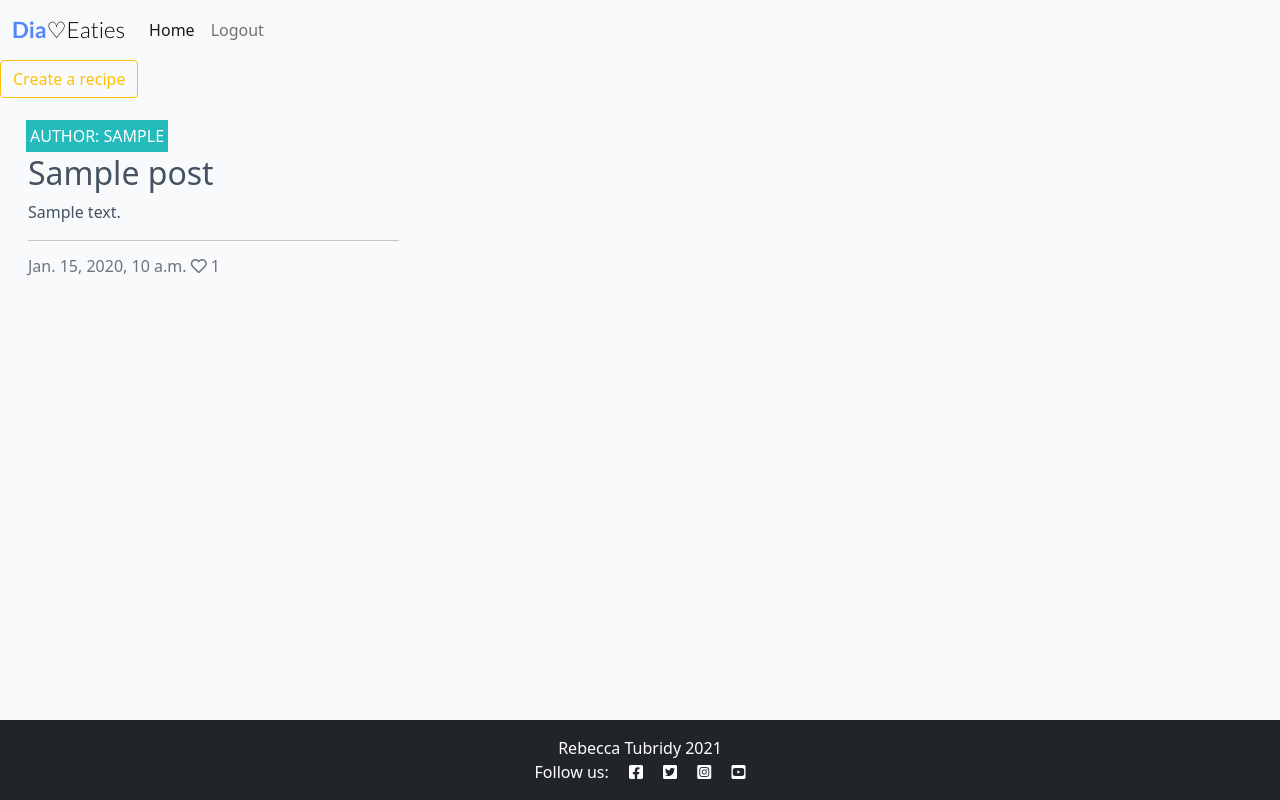
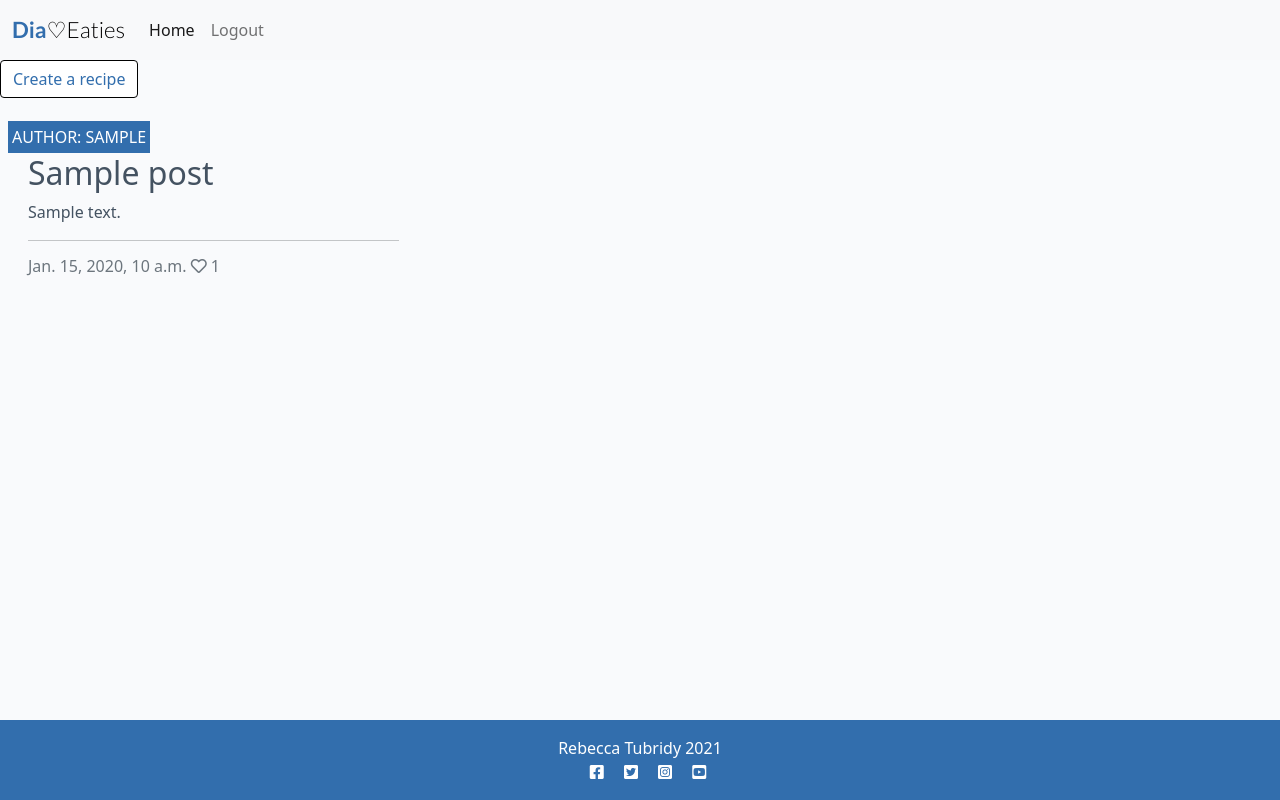
Before and after one commit to Diabekki/Dia-Eaties, a Django app: page / in a window 1280 px wide. Run offline with Django 3.2, Linux system fonts and the light colour scheme; a user stored in the database is signed in; tables that the repository leaves empty hold one stand-in row (values such as "Sample post").

Commit message:
Design home page of recipe website with css and bootstrap

```diff
--- a/static/css/style.css
+++ b/static/css/style.css
@@ -7,10 +7,6 @@ body {
     font-size: 1.4rem;
     font-weight: 700;
     color: #4A4A4F;
-}
-
-.red-o {
-    color: #E84610;
 }
 
 .thin {
@@ -30,8 +26,18 @@ body {
 }
 
 .card {
-    border: none;
+    border: rgb(0, 0, 0);
     background-color: transparent;
+}
+
+.create-button {
+    background-color: rgb(255, 255, 255);
+    color: #326ead;
+}
+
+.btn-outline-warning {
+    color: #326ead;
+    border-color: #000000;
 }
 
 .image-container {
@@ -40,10 +46,10 @@ body {
 
 .image-flash {
     position: absolute;
-    bottom: 5%;
+    bottom: 4%;
     min-width: 30%;
-    left: -2px;
-    background-color: #23BBBB;
+    left: -20px;
+    background-color: #326ead;
 }
 
 .author {
@@ -93,7 +99,7 @@ body {
 
 .post-link:hover,
 .page-link {
-    color: #E84610;
+    color: #a76527;
 }
 
 .post-title {
@@ -107,18 +113,18 @@ body {
 }
 
 .btn-signup {
-    background-color: #23BBBB;
+    background-color: #326ead;
     color: #fff;
 }
 
 .btn-signup:hover,
 .btn-signup:active {
     background-color: #fff;
-    color: #23BBBB;
+    color: #326ead;
 }
 
 .link {
-    color: #23BBBB;
+    color: #326ead;
     text-decoration: none;
 }
 
@@ -140,3 +146,7 @@ body {
     background: transparent;
     border: none;
 }
+
+.bg-dark {
+        background-color: #326ead!important;
+}
--- a/templates/base.html
+++ b/templates/base.html
@@ -13,20 +13,17 @@
     <meta name="viewport" content="width=device-width, initial-scale=1" />
     <link href="https://cdn.jsdelivr.net/npm/bootstrap@5.0.1/dist/css/bootstrap.min.css" rel="stylesheet"
         integrity="sha384-+0n0xVW2eSR5OomGNYDnhzAbDsOXxcvSN1TPprVMTNDbiYZCxYbOOl7+AMvyTG2x" crossorigin="anonymous">
-    <script src="https://cdn.jsdelivr.net/npm/bootstrap@5.0.1/dist/js/bootstrap.bundle.min.js"
-        integrity="sha384-gtEjrD/SeCtmISkJkNUaaKMoLD0//ElJ19smozuHV6z3Iehds+3Ulb9Bn9Plx0x4" crossorigin="anonymous">
-    </script>
     <link rel="stylesheet" href="{% static 'css/style.css' %}">
 
 </head>
 
 <body class="d-flex flex-column h-100 main-bg">
 
-    <!-- Navigation -->
+    <!-- Navbar -->
 
     <nav class="navbar navbar-expand-lg navbar-light bg-light">
         <div class="container-fluid">
-            <a class="navbar-brand" href="{% url 'home' %}"><span class="brand" style="color: #5286FF;">Dia<span
+            <a class="navbar-brand" href="{% url 'home' %}"><span class="brand" style="color: #326ead;">Dia<span
                         class="thin" style="color: black;">♡Eaties</span></span></span></a>
             <button class="navbar-toggler" type="button" data-bs-toggle="collapse" data-bs-target="#navbarText"
                 aria-controls="navbarText" aria-expanded="false" aria-label="Toggle navigation">
@@ -62,11 +59,14 @@
     <!-- Footer -->
     <footer class="footer mt-auto py-3 bg-dark">
         <p class="m-0 text-center text-white">Rebecca Tubridy 2021</p>
-        <p class="m-0 text-center text-white">Follow us: <i class="fab fa-facebook-square ms-3"></i>
+        <p class="m-0 text-center text-white"><i class="fab fa-facebook-square ms-3"></i>
             <i class="fab fa-twitter-square ms-3"></i>
             <i class="fab fa-instagram-square ms-3"></i>
             <i class="fab fa-youtube-square ms-3"></i></p>
     </footer>
+    <script src="https://cdn.jsdelivr.net/npm/bootstrap@5.0.1/dist/js/bootstrap.bundle.min.js"
+    integrity="sha384-gtEjrD/SeCtmISkJkNUaaKMoLD0//ElJ19smozuHV6z3Iehds+3Ulb9Bn9Plx0x4" crossorigin="anonymous">
+</script>
 </body>
 
 </html>
--- a/templates/index.html
+++ b/templates/index.html
@@ -10,7 +10,7 @@
 <div class="container-fluid">
     <div class="row">
 
-        <!-- Blog Entries Column -->
+        <!-- Recipe Entries -->
         <div class="col-12 mt-3 left">
             <div class="row">
                 {% for post in post_list %}
@@ -20,7 +20,7 @@
                             <div class="image-container">
                                 {% if "placeholder" in post.featured_image.url %}
                                 <img class="card-img-top"
-                                    src="https://codeinstitute.s3.amazonaws.com/fullstack/blog/default.jpg">
+                                    src="https://res.cloudinary.com/diabekki/image/upload/v1635505618/pexels-photo-6823612_2_grghwh.jpg">
                                 {% else %}
                                 <img class="card-img-top" src=" {{ post.featured_image.url }}">
                                 {% endif %}
```
